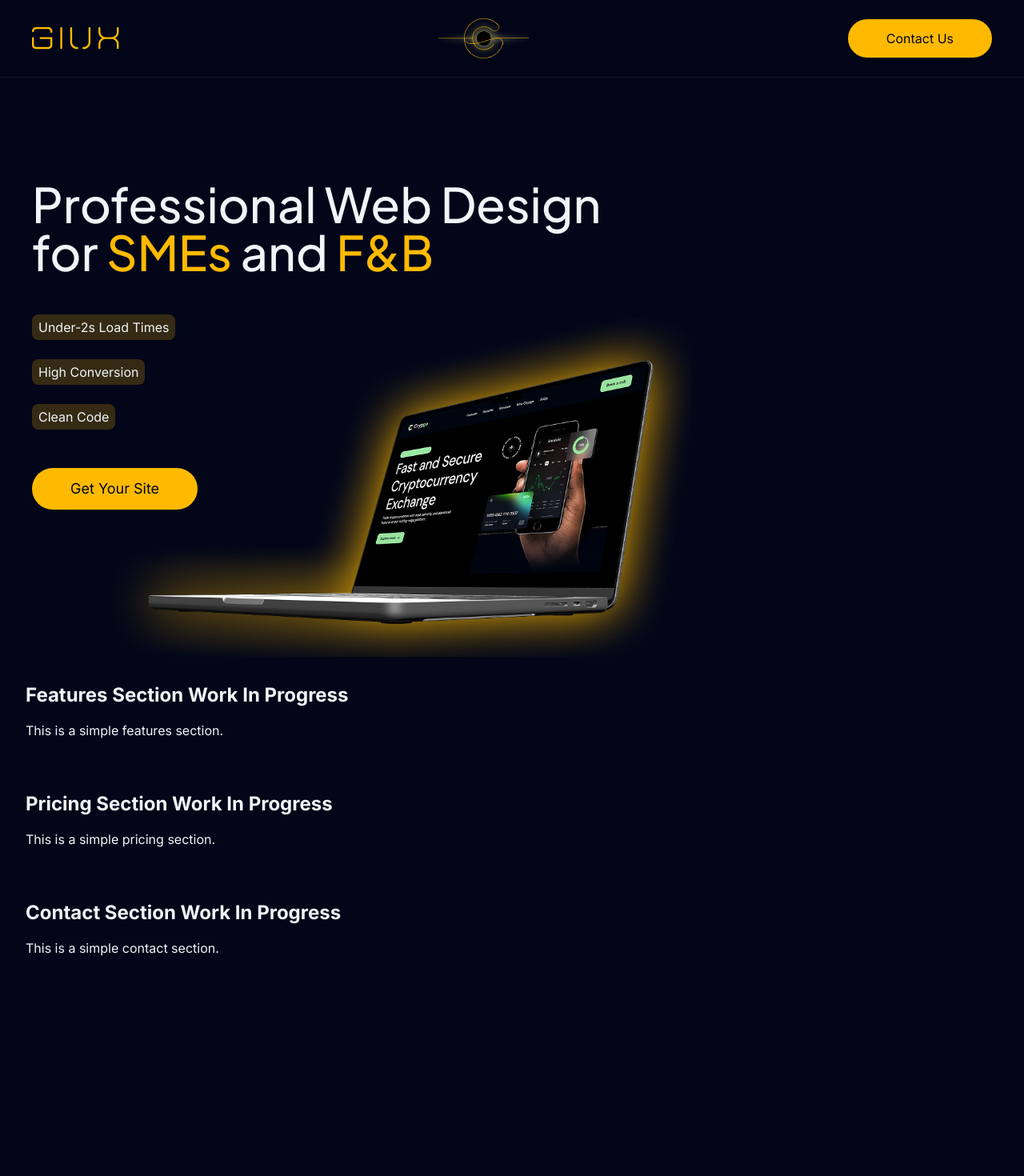
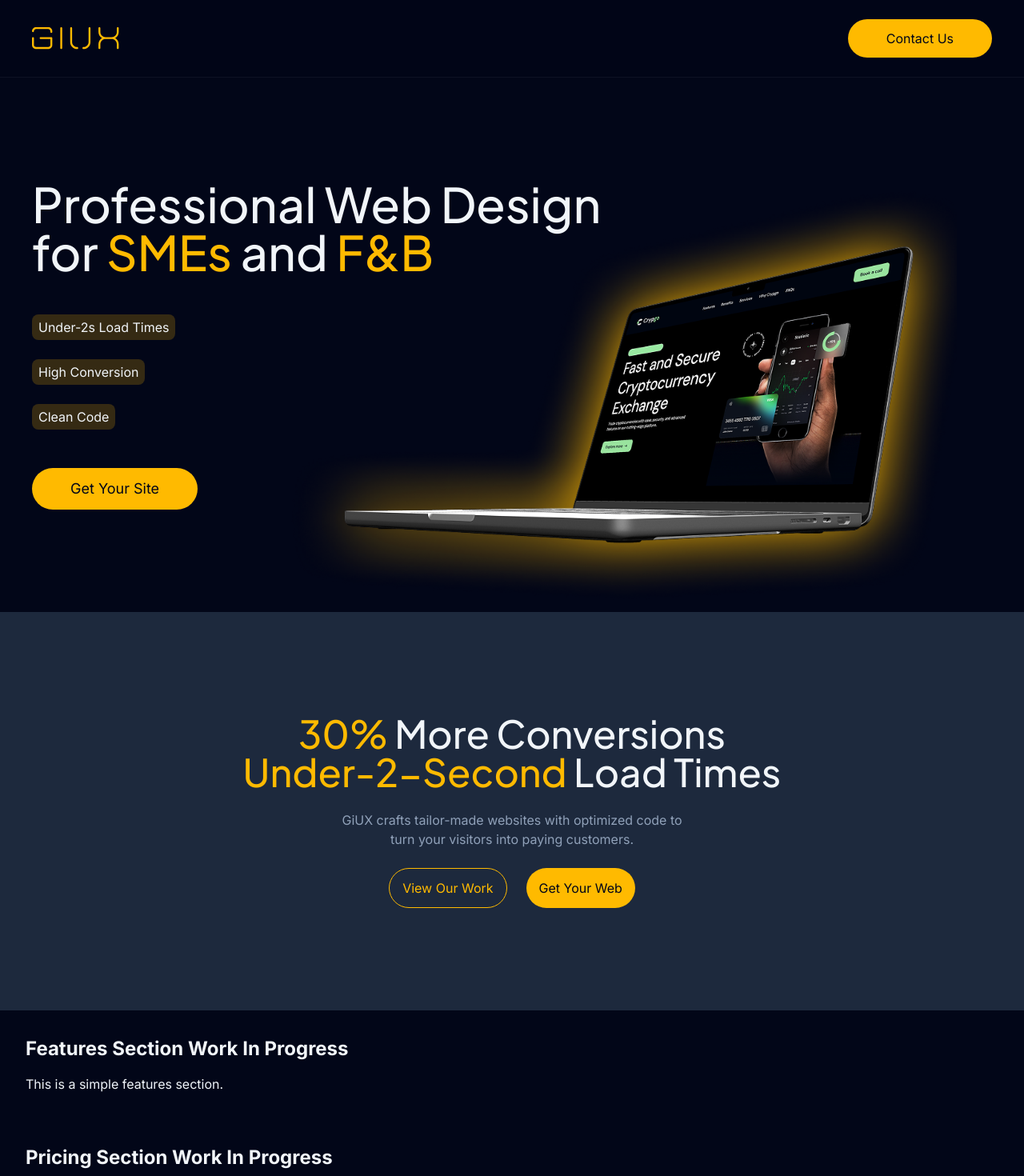
Before and after one commit to giangnguyen-giux/giux-portfolio, a Next.js app: page / in a window 1280 px wide. Shown: the top 1470 px of the page at 80% size. Before the commit the page ends 1229 px from the top, so only its background shows below. Built offline with nearby package versions, Linux system fonts and the light colour scheme.

Commit message:
reactor: add stat section and button border component

```diff
--- a/src/app/layout.tsx
+++ b/src/app/layout.tsx
@@ -27,7 +27,9 @@ export default function RootLayout({
       lang="en"
       className={`${inter.variable} ${plusJakartaSans.variable} h-full antialiased`}
     >
-      <body className="min-h-full flex flex-col min-w-90">{children}</body>
+      <body className="min-h-full flex flex-col min-w-90"
+      suppressHydrationWarning={true}
+      >{children}</body>
     </html>
   );
 }
--- a/src/app/page.tsx
+++ b/src/app/page.tsx
@@ -1,5 +1,6 @@
 import Navbar from "@/components/navbar";
 import Hero from "@/components/hero";
+import Stat from "@/components/stat";
 import Features from "@/components/features";
 import Pricing from "@/components/pricing";
 import Contact from "@/components/contact";
@@ -10,6 +11,7 @@ export default function Home() {
       <Navbar />
       <main className="flex flex-col flex-1">
         <Hero />
+        <Stat />
         <Features />
         <Pricing />
         <Contact />
--- /dev/null
+++ b/src/components/button-border.tsx
@@ -0,0 +1,22 @@
+interface ButtonBorderProps {
+  children: React.ReactNode;
+  className?: string;
+  onClick?: () => void;
+}
+
+function ButtonBorder({ children, className = "", onClick }: ButtonBorderProps) {
+  return (
+    <button
+      onClick={onClick}
+      className={`
+                font-body border border-brand-primary text-brand-primary text-base rounded-full
+                hover:bg-amber-200 transition-all duration-300
+                hover:text-amber-900 cursor-pointer
+                ${className}
+            `}
+    >
+      {children}
+    </button>
+  );
+}
+export default ButtonBorder;
--- a/src/components/hero.tsx
+++ b/src/components/hero.tsx
@@ -9,7 +9,7 @@ function Hero() {
     <section className="relative py-14 md:py-16 xl:py-32 overflow-hidden">
       <div className="container-page flex flex-col gap-8 md:gap-12">
         {/* Content Block (Text + CTA) */}
-        <h1 className="font-heading font-medium text-2xl md:text-4xl xl:text-6xl xl:max-w-3xl text-foreground">
+        <h1 className="font-heading font-medium text-2xl md:text-4xl xl:text-6xl text-foreground">
           Professional Web Design <br />
           for <span className="text-brand-primary">SMEs</span> and{" "}
           <span className="text-brand-primary">F&B</span>
@@ -33,8 +33,7 @@ function Hero() {
         </ButtonCTA>
 
         {/* Image Block Laptop */}
-        <div className="relative w-full pt-2">
-          <div className="relative md:absolute w-full md:w-3/4 md:-translate-y-2/3 z-0 aspect-326/172">
+          <div className="relative md:absolute w-full md:w-auto md:h-[70%] lg:h-[80%] md:right-0 z-0 aspect-326/172">
             <Image
               src="/mockup-desktop.png"
               alt="GiUX Premium Web Interface Showcase"
@@ -43,7 +42,6 @@ function Hero() {
               className="object-contain"
             />
           </div>
-        </div>
       </div>
     </section>
   );
--- a/src/components/navbar.tsx
+++ b/src/components/navbar.tsx
@@ -11,16 +11,6 @@ function Navbar() {
           <Image src="/logo.svg" alt="Logo" fill className="object-contain" />
         </div>
 
-        {/* Center: Logo */}
-        <div className="relative h-9 md:h-14 aspect-82/36">
-          <Image
-            src="/logo-center.svg"
-            alt="Logo Center"
-            fill
-            className="object-contain"
-          />
-        </div>
-
         {/* Right Corner: CTA Button */}
         <ButtonCTA className="px-2 md:px-12 py-1 md:py-3 text-sm md:text-base">
           Contact Us
--- /dev/null
+++ b/src/components/stat.tsx
@@ -0,0 +1,31 @@
+import React from "react";
+import ButtonCTA from "./button-cta";
+import ButtonBorder from "./button-border";
+
+function Stat() {
+    return (
+  <section className="relative py-14 md:py-16 xl:py-32 bg-slate-800 overflow-hidden">
+    <div className="container-page flex flex-col gap-4 md:gap-6 items-center text-center">
+      <h2 className="font-heading font-medium text-2xl md:text-3xl xl:text-5xl text-foreground">
+        <span className="text-brand-primary">30%</span> More Conversions <br />
+        <span className="text-brand-primary">Under-2-Second</span> Load Times
+      </h2>
+
+      <p className="max-w-md sm:max-w-auto font-body text-base text-slate-400">
+        GiUX crafts tailor-made websites with optimized code to <br className="hidden sm:block" />
+        turn your visitors into paying customers.
+      </p>
+      <div className="flex w-full gap-4 md:gap-6 justify-center">
+        <ButtonBorder className="w-fit px-4 py-3">
+            View Our Work
+        </ButtonBorder>
+        <ButtonCTA className="w-fit px-4 py-3">
+          Get Your Web
+        </ButtonCTA>
+      </div>
+    </div>
+  </section>
+    )
+}
+
+export default Stat;
```
Also changed, not shown: public/logo-center.svg (deleted).
